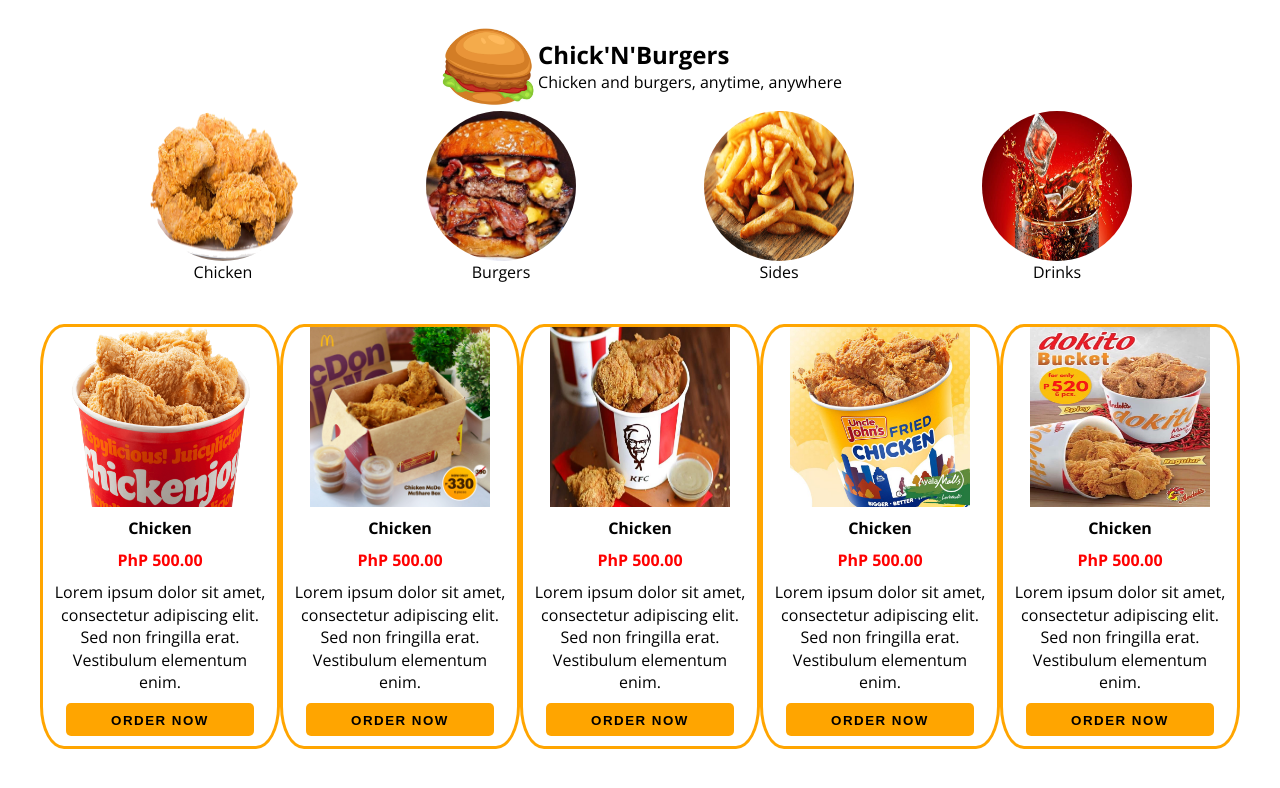
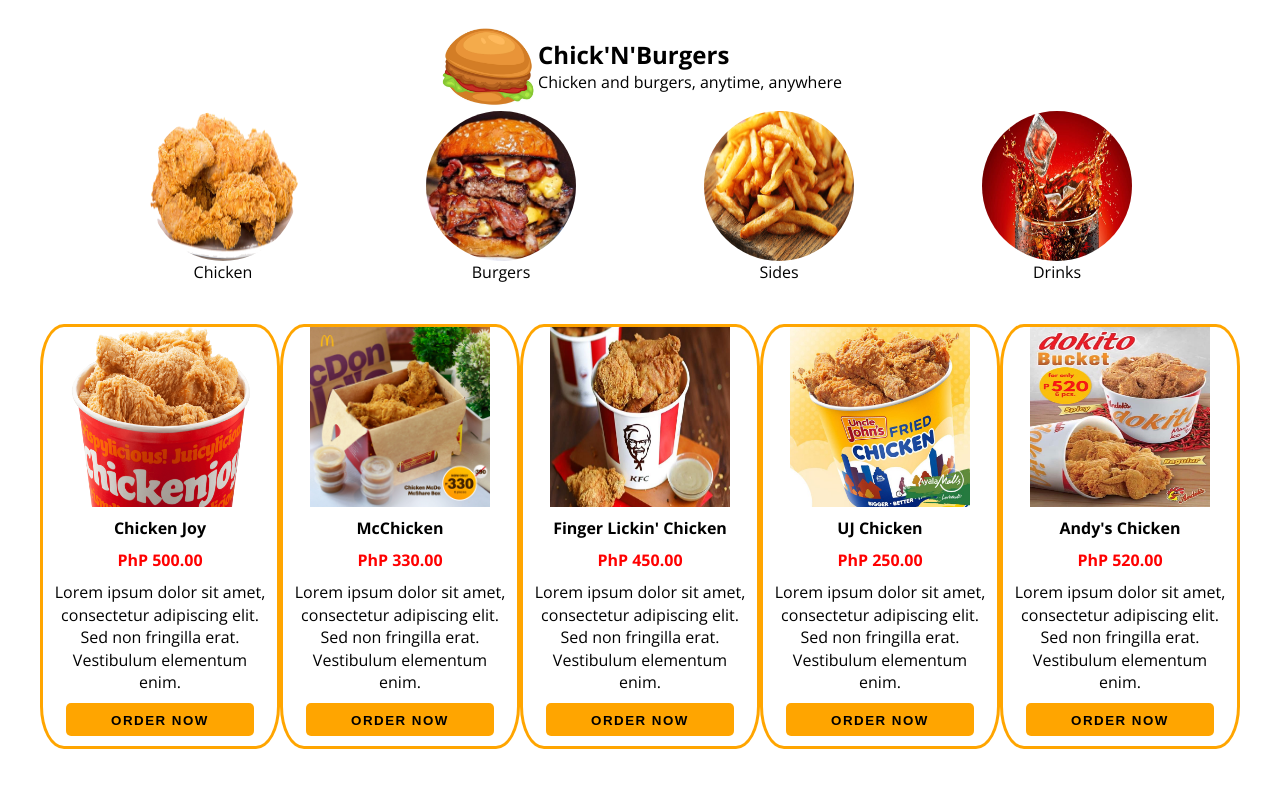
Before and after one commit to flcsn/chick-n-burger-landing-page, a React (Create React App) app: page / in a window 1280 px wide. Both pictures are taken after a click on the element 223 px from the left and 186 px from the top of the page. Shown: the top 788 px of the page. Built offline with nearby package versions, Linux system fonts and the light colour scheme.

Commit message:
edited food item component to accept objects as parameter

```diff
--- a/src/assets/chicken/chicken.js
+++ b/src/assets/chicken/chicken.js
@@ -4,12 +4,37 @@
 import Chicken4 from './ministop-chicken.jpg'
 import Chicken5 from './andoks-chicken.jpg'
 
-const chickenImages = [
-  Chicken1,
-  Chicken2,
-  Chicken3,
-  Chicken4,
-  Chicken5
+const chickenItems = [
+  {
+    title: 'Chicken Joy',
+    price: 'PhP 500.00',
+    description: 'Lorem ipsum dolor sit amet, consectetur adipiscing elit. Sed non fringilla erat. Vestibulum elementum enim.',
+    image: Chicken1
+  },
+  {
+    title: 'McChicken',
+    price: 'PhP 330.00',
+    description: 'Lorem ipsum dolor sit amet, consectetur adipiscing elit. Sed non fringilla erat. Vestibulum elementum enim.',
+    image: Chicken2
+  },
+  {
+    title: 'Finger Lickin\' Chicken',
+    price: 'PhP 450.00',
+    description: 'Lorem ipsum dolor sit amet, consectetur adipiscing elit. Sed non fringilla erat. Vestibulum elementum enim.',
+    image: Chicken3
+  },
+  {
+    title: 'UJ Chicken',
+    price: 'PhP 250.00',
+    description: 'Lorem ipsum dolor sit amet, consectetur adipiscing elit. Sed non fringilla erat. Vestibulum elementum enim.',
+    image: Chicken4
+  },
+  {
+    title: 'Andy\'s Chicken',
+    price: 'PhP 520.00',
+    description: 'Lorem ipsum dolor sit amet, consectetur adipiscing elit. Sed non fringilla erat. Vestibulum elementum enim.',
+    image: Chicken5
+  }
 ]
 
-export default chickenImages
+export default chickenItems
--- a/src/components/food-item.js
+++ b/src/components/food-item.js
@@ -1,19 +1,20 @@
 import React from 'react'
 
-const FoodItem = ({ image }) => {
+const FoodItem = ({ item }) => {
+  const { title, price, description, image } = item
   return (
     <div className='food-item'>
       <div className='food-image'>
         <img src={image} alt='image of food'/>
       </div>
       <div className='food-title'>
-        <p>Chicken</p>
+        <p>{title}</p>
       </div>
       <div className='food-price'>
-        <span>PhP 500.00</span>
+        <span>{price}</span>
       </div>
       <div className='food-description'>
-        Lorem ipsum dolor sit amet, consectetur adipiscing elit. Sed non fringilla erat. Vestibulum elementum enim.
+        {description}
       </div>
       <div className='order-food-btn-container'>
         <button className='order-food-btn'>Order now</button>
--- a/src/components/food-menu.js
+++ b/src/components/food-menu.js
@@ -1,18 +1,17 @@
 import React from 'react'
 import FoodItem from './food-item'
-import chickenImages from '../assets/chicken/chicken'
+import chickenItems from '../assets/chicken/chicken'
 
 const FoodMenu = ({ selectedFoodCategory }) => {
-  let foodImagesToDisplay = []
+  let foodItemsToDisplay = []
 
   if (selectedFoodCategory === 'chicken')
-    foodImagesToDisplay = chickenImages
-
+    foodItemsToDisplay = chickenItems
 
   return (
     <div className='food-menu'>
-      {foodImagesToDisplay.map(image =>
-        <FoodItem key={image} image={image} />)
+      {foodItemsToDisplay.map(item =>
+        <FoodItem key={item} item={item} />)
       }
     </div>
   )
```
